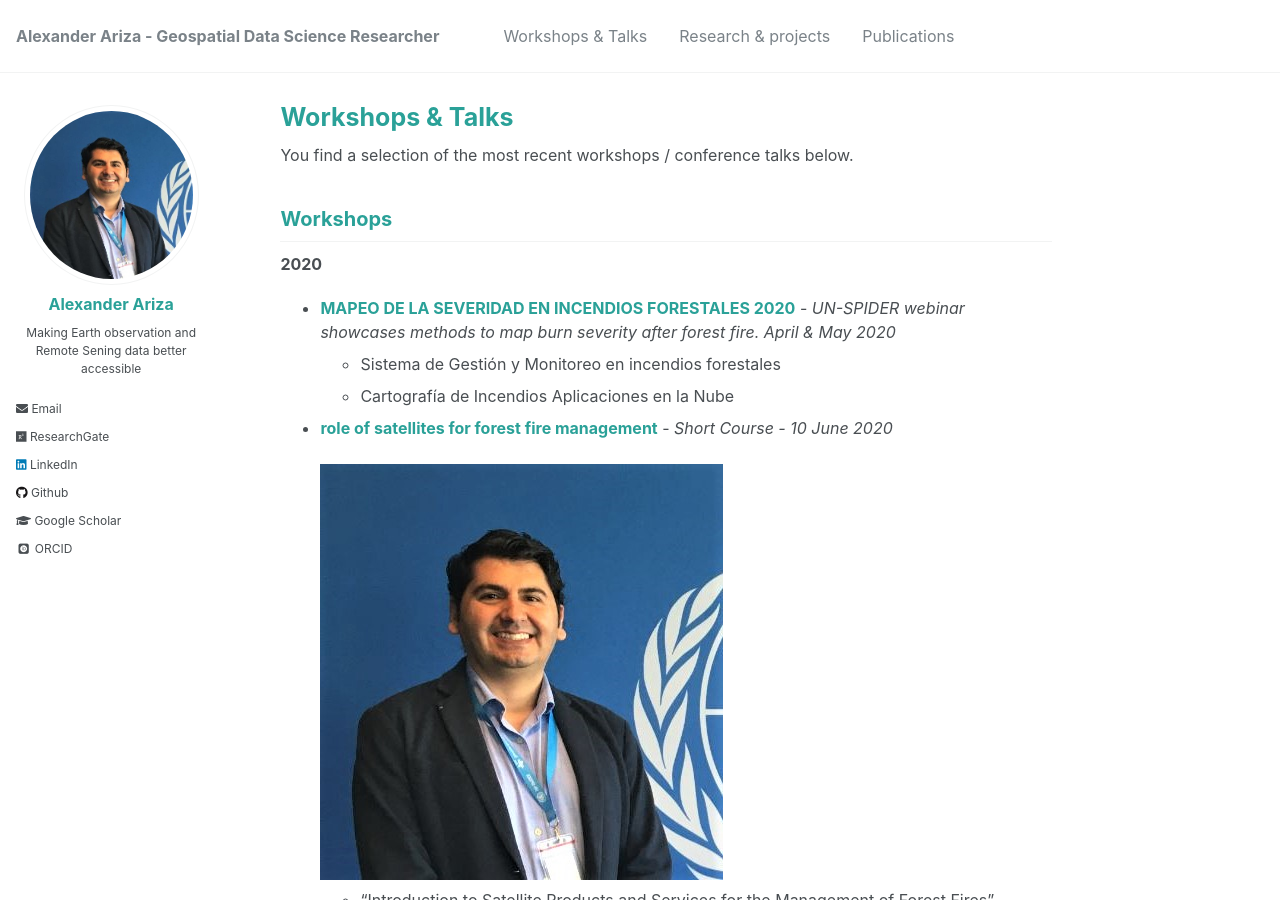
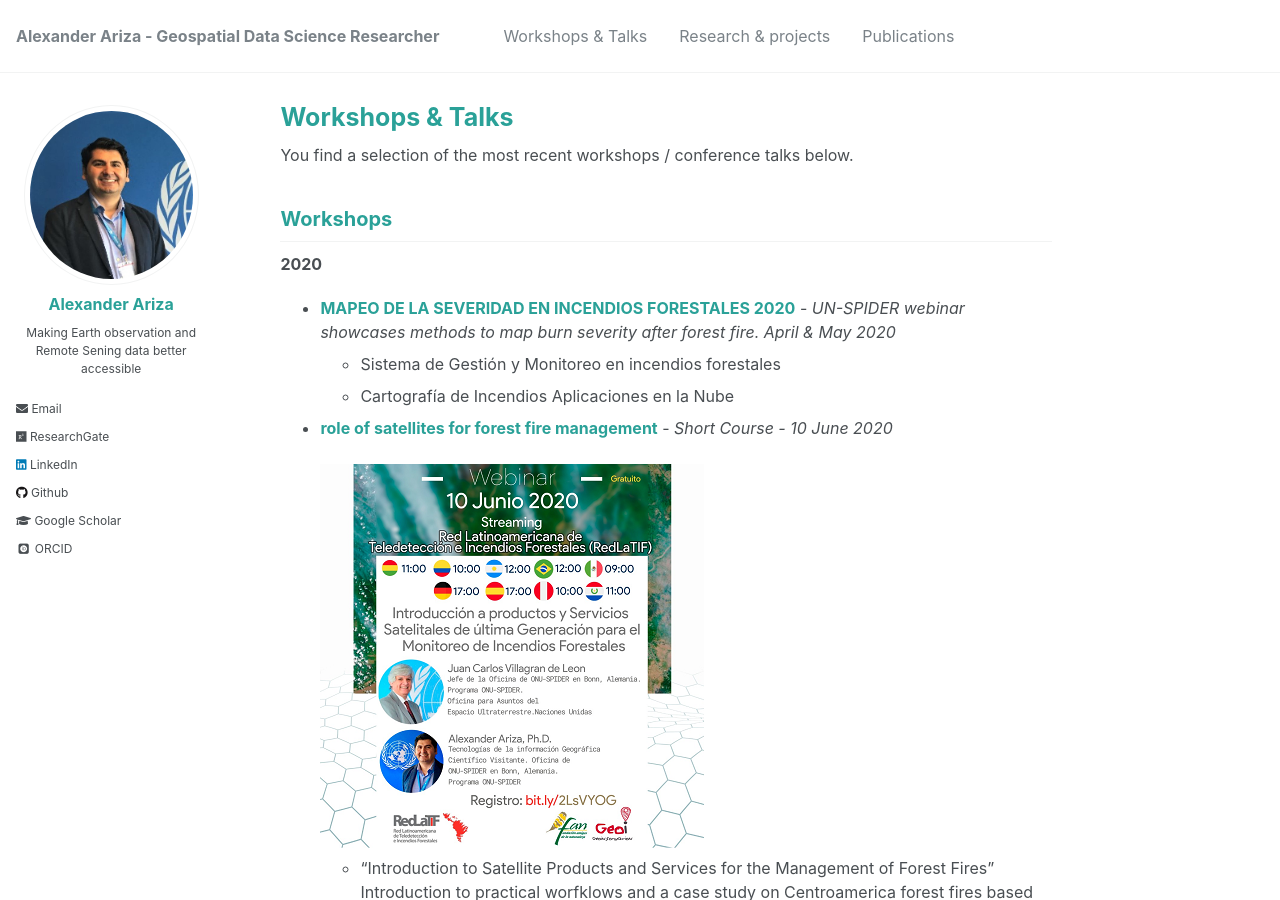
Before and after one commit to Alexanderariza/alexanderariza.github.io, a Jekyll site: the page built from _pages/talks.md, in a window 1280 px wide and 900 px high. Built offline with Jekyll 4.4.1, drawn with Linux system fonts in a browser that asks for light colours; some web fonts are replaced.

Commit message:
Update talks.md

```diff
--- a/_pages/talks.md
+++ b/_pages/talks.md
@@ -15,7 +15,7 @@ Workshops
   - Sistema de Gestión y Monitoreo en incendios forestales <br>
   - Cartografía de Incendios Aplicaciones en la Nube<br>
 
-- **<a href='http://www.un-spider.org/news-and-events/news/un-spider-conduct-webinar-role-satellites-forest-fire-management' target='_blank'>role of satellites for forest fire management</a>** - *Short Course - 10 June 2020*<br><br/><img src='/images/logo.png'>
+- **<a href='http://www.un-spider.org/news-and-events/news/un-spider-conduct-webinar-role-satellites-forest-fire-management' target='_blank'>role of satellites for forest fire management</a>** - *Short Course - 10 June 2020*<br><br/><img src='/images/talk2.png'>
   - “Introduction to Satellite Products and Services for the Management of Forest Fires”<br>
 Introduction to practical worfklows and a case study on Centroamerica forest fires based on Sentinel-5p and GOME-2 data based on Jupyter notebooks.<br>
   - Introduction to satellite atmospheric observations of fire emissions<br>
```
